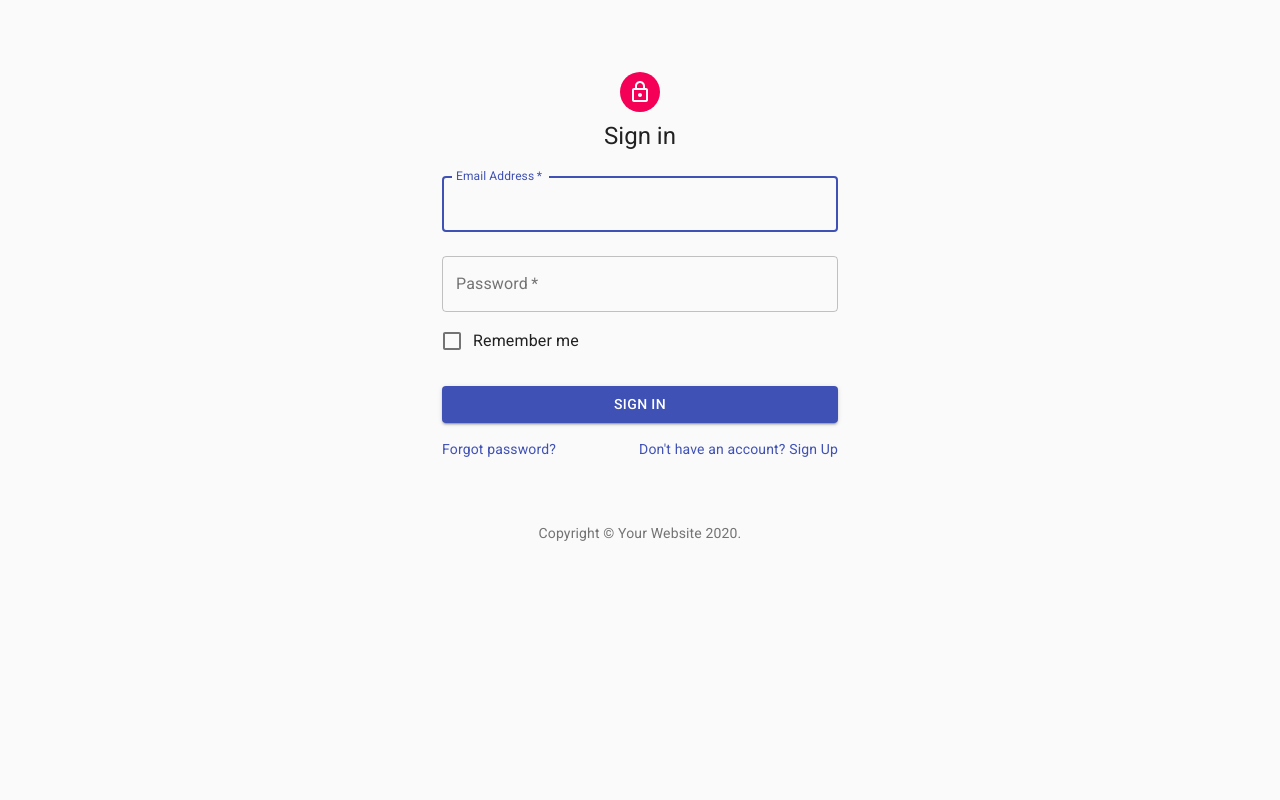
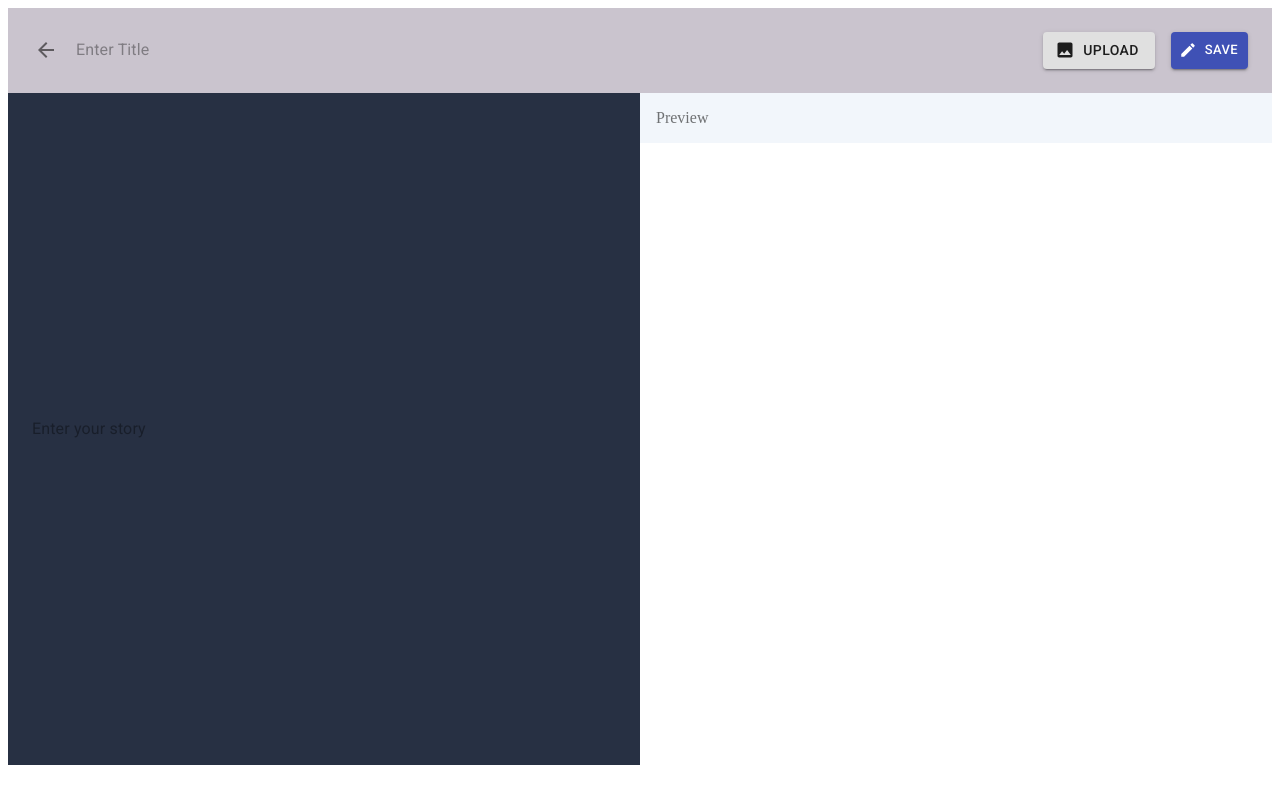
Before and after one commit to viveloper/vilog, a React (Create React App) app: page /section/1/write in a window 1280 px wide. Before the commit this address led to /login. Built offline with nearby package versions, Linux system fonts and the light colour scheme.

Commit message:
added write page

```diff
--- a/src/App.js
+++ b/src/App.js
@@ -6,6 +6,7 @@ import SignUp from './components/SignUp'
 import Login from './components/Login'
 import Section from './components/Section'
 import Post from './components/Post'
+import Write from './components/Write'
 import NotFound from './components/NotFound'
 import store from './store'
 
@@ -18,11 +19,12 @@ function App() {
         <Switch>
           <Route exact path="/signup" component={SignUp} />
           <Route exact path="/login" component={Login} />
-          <Layout>
-            <Route exact path="/" component={Home} />
-            <Route exact path="/section/:sectionName" component={Section} />
-            <Route exact path="/section/:sectionName/post/:id" component={Post} />
-          </Layout>
+          {/* -- with Layout */}
+          <Route exact path="/" render={props => <Layout><Home {...props} /></Layout>} />
+          <Route exact path="/section/:sectionName" render={props => <Layout><Section {...props} /></Layout>} />
+          <Route exact path="/section/:sectionName/post/:id" render={props => <Layout><Post {...props} /></Layout>} />
+          {/* with Layout -- */}
+          <Route exact path="/section/:sectionName/write" component={Write} />
           <Route path="" component={NotFound} />
         </Switch>
       </BrowserRouter>
--- a/src/components/Section/Title.jsx
+++ b/src/components/Section/Title.jsx
@@ -3,6 +3,7 @@ import TextField from '@material-ui/core/TextField';
 import Typography from '@material-ui/core/Typography';
 import { makeStyles } from '@material-ui/core/styles';
 import Container from '@material-ui/core/Container';
+import Button from '@material-ui/core/Button';
 
 const useStyles = makeStyles(theme => ({
   heroContent: {
@@ -15,19 +16,31 @@ const useStyles = makeStyles(theme => ({
   sectionTitle: {
     textTransform: 'capitalize'
   },
-  searchForm: {
+  searchFormContainer: {
     '& > *': {
       margin: theme.spacing(1),
-      width: '50%',
-      minWidth: '200px',
     },
     display: 'flex',
     justifyContent: 'center'
   },
+  writeButtonContainer: {
+    '& > *': {
+      margin: theme.spacing(1),
+    },
+    display: 'flex',
+    justifyContent: 'center'
+  },
+  writeButton: {
+    fontSize: '1.2rem'
+  }
 }));
 
 function Title(props) {
   const classes = useStyles();
+
+  const handleClickWrite = () => {
+    props.history.push(`/section/${props.title}/write`);
+  }
 
   return (
     <React.Fragment>
@@ -40,9 +53,12 @@ function Title(props) {
             {props.description}
           </Typography>
           <div className={classes.heroButtons}>
-            <form className={classes.searchForm} noValidate autoComplete="off">
-              <TextField id="outlined-basic" label="Search" variant="outlined" />
+            <form className={classes.searchFormContainer} noValidate autoComplete="off">
+              <TextField id="outlined-basic" label="Search" variant="outlined" fullWidth />
             </form>
+            <div className={classes.writeButtonContainer}>
+              <Button className={classes.writeButton} variant="contained" fullWidth onClick={handleClickWrite}>Write</Button>
+            </div>
           </div>
         </Container>
       </div>
--- a/src/components/Section/index.jsx
+++ b/src/components/Section/index.jsx
@@ -25,7 +25,7 @@ function Section(props) {
 
   return (
     <React.Fragment>
-      <Title title={section.name} description={section.description} />
+      <Title title={section.name} description={section.description} history={props.history} />
       <CardGrid posts={posts} history={props.history} />
     </React.Fragment>
   );
--- /dev/null
+++ b/src/components/Write/InputBody.jsx
@@ -0,0 +1,55 @@
+import React from 'react';
+import { makeStyles } from '@material-ui/core/styles';
+import Paper from '@material-ui/core/Paper';
+import InputBase from '@material-ui/core/InputBase';
+import Divider from '@material-ui/core/Divider';
+import IconButton from '@material-ui/core/IconButton';
+import MenuIcon from '@material-ui/icons/Menu';
+import ArrowBackIcon from '@material-ui/icons/ArrowBack';
+import SearchIcon from '@material-ui/icons/Search';
+import DirectionsIcon from '@material-ui/icons/Directions';
+import ImageIcon from '@material-ui/icons/Image';
+import CreateIcon from '@material-ui/icons/Create';
+import Button from '@material-ui/core/Button';
+import TextField from '@material-ui/core/TextField';
+
+const useStyles = makeStyles(theme => ({
+  root: {
+    padding: theme.spacing(2),
+    display: 'flex',
+    color: theme.palette.text.secondary,
+    backgroundColor: '#273043',
+    height: '80vh'
+  },
+  input: {
+    marginLeft: theme.spacing(1),
+    flex: 1,
+  },
+  iconButton: {
+    padding: 10,
+  },
+  divider: {
+    height: 28,
+    margin: 4,
+  },
+  button: {
+    margin: theme.spacing(1),
+  },
+}));
+
+function InputBody() {
+  const classes = useStyles();
+
+  return (
+    <Paper className={classes.root} elevation={0} square>
+      <InputBase
+        className={classes.input}
+        placeholder="Enter your story"
+        inputProps={{ 'aria-label': 'Enter your story' }}
+        multiline
+      />
+    </Paper>
+  );
+}
+
+export default InputBody;
--- /dev/null
+++ b/src/components/Write/InputTitle.jsx
@@ -0,0 +1,72 @@
+import React from 'react';
+import { makeStyles } from '@material-ui/core/styles';
+import Paper from '@material-ui/core/Paper';
+import InputBase from '@material-ui/core/InputBase';
+import Divider from '@material-ui/core/Divider';
+import IconButton from '@material-ui/core/IconButton';
+import MenuIcon from '@material-ui/icons/Menu';
+import ArrowBackIcon from '@material-ui/icons/ArrowBack';
+import SearchIcon from '@material-ui/icons/Search';
+import DirectionsIcon from '@material-ui/icons/Directions';
+import ImageIcon from '@material-ui/icons/Image';
+import CreateIcon from '@material-ui/icons/Create';
+import Button from '@material-ui/core/Button';
+
+const useStyles = makeStyles(theme => ({
+  root: {
+    padding: theme.spacing(2),
+    display: 'flex',
+    color: theme.palette.text.secondary,
+    backgroundColor: '#CAC4CE'
+  },
+  input: {
+    marginLeft: theme.spacing(1),
+    flex: 1,
+  },
+  iconButton: {
+    padding: 10,
+  },
+  divider: {
+    height: 28,
+    margin: 4,
+  },
+  button: {
+    margin: theme.spacing(1),
+  },
+}));
+
+function InputTitle() {
+  const classes = useStyles();
+
+  return (
+    <Paper className={classes.root} elevation={0} square>
+      <IconButton className={classes.iconButton} aria-label="move to back">
+        <ArrowBackIcon />
+      </IconButton>
+      <InputBase
+        className={classes.input}
+        placeholder="Enter Title"
+        inputProps={{ 'aria-label': 'Enter Title' }}
+      />
+      <Button
+        variant="contained"
+        color="default"
+        className={classes.button}
+        startIcon={<ImageIcon />}
+      >
+        Upload
+      </Button>
+      <Button
+        variant="contained"
+        color="primary"
+        size="small"
+        className={classes.button}
+        startIcon={<CreateIcon />}
+      >
+        Save
+      </Button>
+    </Paper>
+  );
+}
+
+export default InputTitle;
--- /dev/null
+++ b/src/components/Write/Preview.jsx
@@ -0,0 +1,48 @@
+import React from 'react';
+import { makeStyles } from '@material-ui/core/styles';
+import Paper from '@material-ui/core/Paper';
+import InputBase from '@material-ui/core/InputBase';
+import Divider from '@material-ui/core/Divider';
+import IconButton from '@material-ui/core/IconButton';
+import MenuIcon from '@material-ui/icons/Menu';
+import ArrowBackIcon from '@material-ui/icons/ArrowBack';
+import SearchIcon from '@material-ui/icons/Search';
+import DirectionsIcon from '@material-ui/icons/Directions';
+import ImageIcon from '@material-ui/icons/Image';
+import CreateIcon from '@material-ui/icons/Create';
+import Button from '@material-ui/core/Button';
+
+const useStyles = makeStyles(theme => ({
+  root: {
+    padding: theme.spacing(2),
+    display: 'flex',
+    color: theme.palette.text.secondary,
+    backgroundColor: '#F2F6FB'
+  },
+  input: {
+    marginLeft: theme.spacing(1),
+    flex: 1,
+  },
+  iconButton: {
+    padding: 10,
+  },
+  divider: {
+    height: 28,
+    margin: 4,
+  },
+  button: {
+    margin: theme.spacing(1),
+  },
+}));
+
+function Preview() {
+  const classes = useStyles();
+
+  return (
+    <Paper className={classes.root} elevation={0} square>
+      Preview
+    </Paper>
+  );
+}
+
+export default Preview;
--- /dev/null
+++ b/src/components/Write/index.jsx
@@ -0,0 +1,40 @@
+import React from 'react';
+import { makeStyles } from '@material-ui/core/styles';
+import Paper from '@material-ui/core/Paper';
+import Grid from '@material-ui/core/Grid';
+import InputTitle from './InputTitle';
+import InputBody from './InputBody';
+import Preview from './Preview';
+
+const useStyles = makeStyles(theme => ({
+  root: {
+    flexGrow: 1,
+  },
+  paper: {
+    padding: theme.spacing(1),
+    textAlign: 'center',
+    color: theme.palette.text.secondary,
+  },
+}));
+
+const Write = props => {
+  const classes = useStyles();
+
+  return (
+    <div>
+      <Grid container spacing={0}>
+        <Grid item xs={12}>
+          <InputTitle />
+        </Grid>
+        <Grid item xs={6}>
+          <InputBody />
+        </Grid>
+        <Grid item xs={6}>
+          <Preview />
+        </Grid>
+      </Grid>
+    </div>
+  );
+}
+
+export default Write;
```
